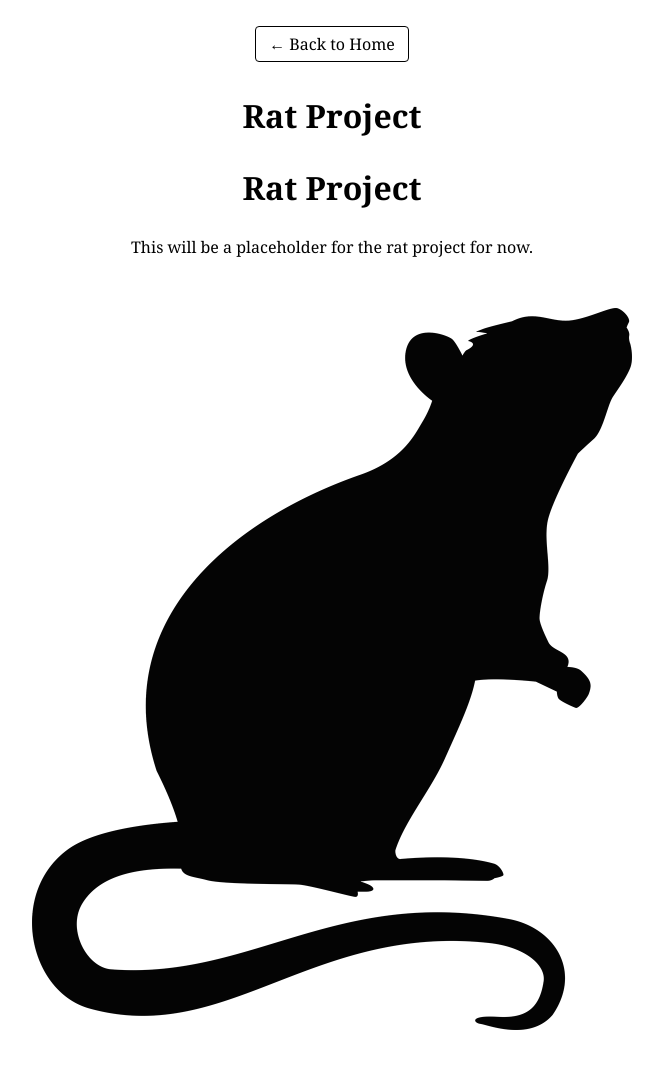
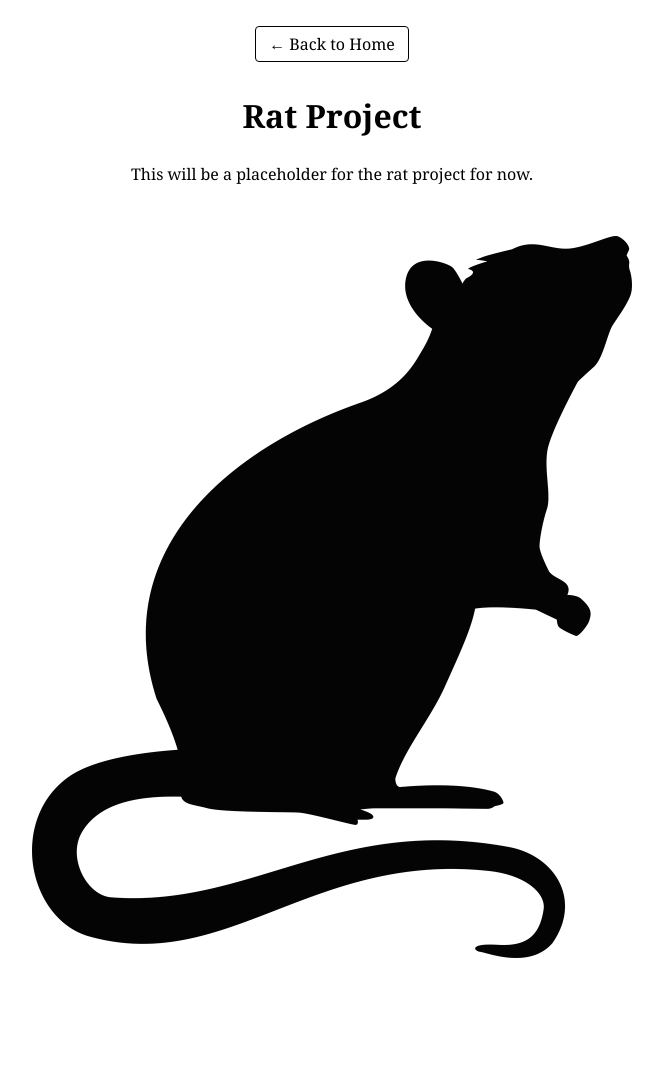
Before and after one commit to dzsano/rottenbillerdavid.github.io, a Jekyll site: the page built from rat.md, in a window 1280 px wide. Shown: the whole page, without its empty margins (308-971 px from the left). Built offline with Jekyll 4.4.1, drawn with Linux system fonts in a browser that asks for light colours; after the commit the page ends 1013 px from its top, so only the background shows below that.

Commit message:
Update rat.md

```diff
--- a/rat.md
+++ b/rat.md
@@ -3,7 +3,7 @@ layout: story
 title: Rat Project
 ---
 
-# Rat Project
+
 
 This will be a placeholder for the rat project for now.
 
```
